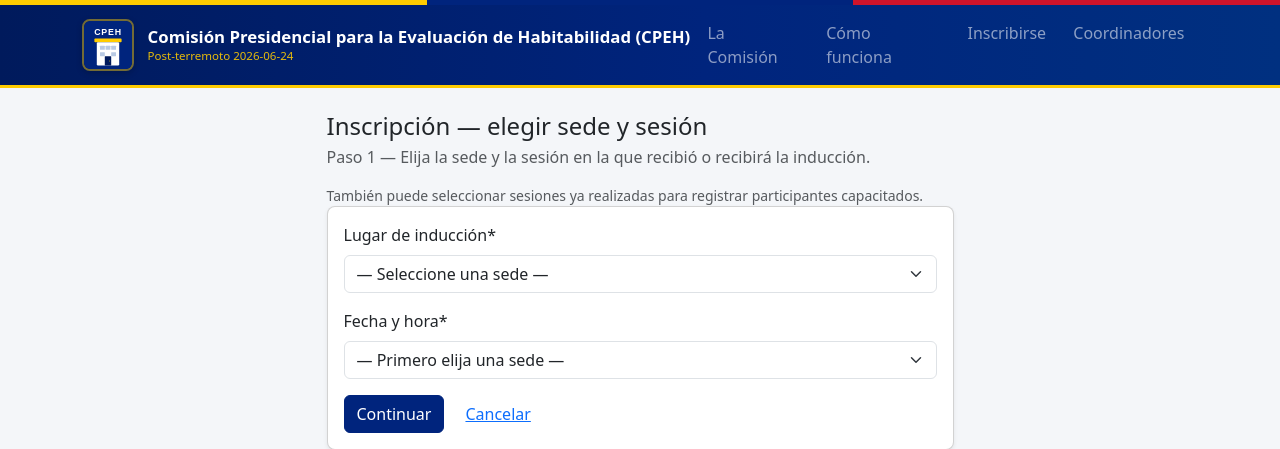
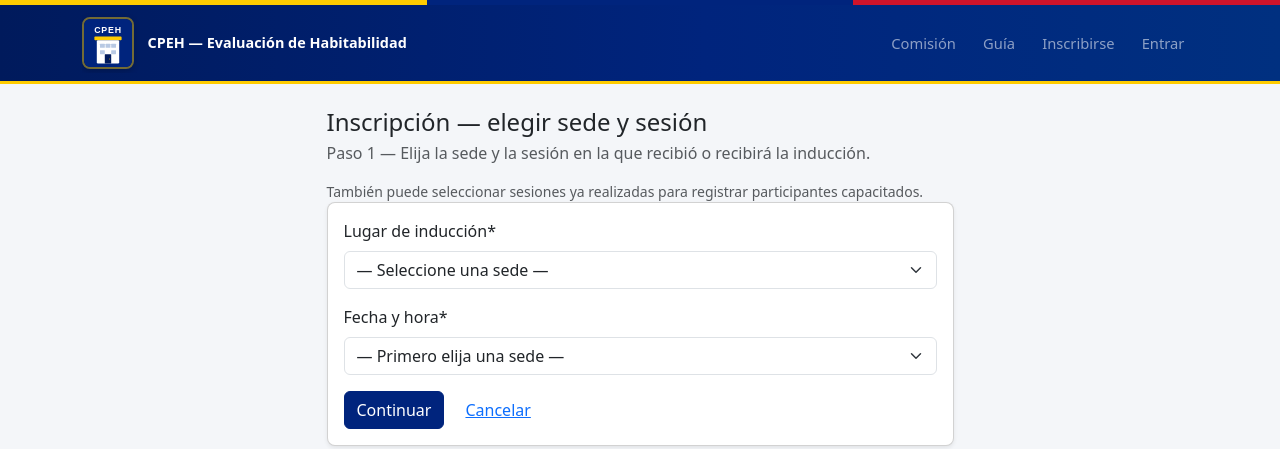
Before and after one commit to angelucv/comision-presidencial-habitabilidad, a Django app: page /inscripcion/ in a window 1280 px wide. Shown: the top 449 px of the page. Run offline with Django 5.2, Linux system fonts and the light colour scheme; data comes from the database, SQL or seed files in the repository; some libraries are stand-ins or nearby versions.

Commit message:
Optimizar navbar responsive: evitar superposicion titulo y menu.
Menu hamburguesa hasta XL, titulo compacto en pantallas medianas y textos cortos en enlaces.

Co-authored-by: Cursor <cursoragent@cursor.com>

```diff
--- a/static/css/cpeh.css
+++ b/static/css/cpeh.css
@@ -45,7 +45,7 @@ body {
   padding: 0.5rem 0;
 }
 
-/* Logo + título + menú en una sola fila en móvil */
+/* Logo + título + menú — evitar superposición en anchos intermedios */
 .navbar-cpeh-inner {
   display: flex;
   flex-wrap: wrap;
@@ -63,6 +63,7 @@ body {
   margin-right: 0;
   padding-top: 0.25rem;
   padding-bottom: 0.25rem;
+  overflow: hidden;
 }
 
 .navbar-brand img {
@@ -80,6 +81,7 @@ body {
   line-height: 1.2;
   min-width: 0;
   flex: 1;
+  overflow: hidden;
 }
 
 .brand-title {
@@ -87,9 +89,9 @@ body {
   color: #fff;
 }
 
-.brand-title-full {
+.brand-title-full,
+.brand-title-medium {
   display: none;
-  font-size: clamp(0.85rem, 1.5vw, 1.05rem);
 }
 
 .brand-title-short {
@@ -113,15 +115,16 @@ body {
   line-height: 1.2;
 }
 
+/* Enlaces del menú: versión corta en pantallas medianas */
+.nav-text-full {
+  display: none;
+}
+
+.nav-text-short {
+  display: inline;
+}
+
 @media (min-width: 768px) {
-  .brand-title-full {
-    display: block;
-  }
-
-  .brand-title-short {
-    display: none;
-  }
-
   .brand-subtitle {
     font-size: 0.72rem;
   }
@@ -130,24 +133,85 @@ body {
     height: 52px;
     width: 52px;
   }
-
-  .navbar-cpeh .navbar-brand {
-    max-width: 70%;
-    gap: 0.85rem;
-  }
 }
 
-@media (min-width: 992px) {
+/* Menú hamburguesa hasta XL (1200px) — evita choque título vs enlaces */
+@media (min-width: 1200px) {
   .navbar-cpeh-inner {
     flex-wrap: nowrap;
   }
 
   .navbar-cpeh .navbar-brand {
-    max-width: 62%;
+    flex: 0 1 auto;
+    max-width: min(52%, 36rem);
+    gap: 0.85rem;
+  }
+
+  .navbar-cpeh .navbar-collapse {
+    flex: 0 0 auto;
+  }
+
+  .brand-title-short {
+    display: none;
+  }
+
+  .brand-title-medium {
+    display: block;
+    font-size: clamp(0.9rem, 1.1vw, 1.05rem);
+    white-space: nowrap;
+    overflow: hidden;
+    text-overflow: ellipsis;
+  }
+
+  .brand-subtitle {
+    display: none;
+  }
+
+  .navbar-nav-cpeh .nav-link {
+    padding-left: 0.55rem !important;
+    padding-right: 0.55rem !important;
+    font-size: 0.92rem;
+    white-space: nowrap;
   }
 }
 
-@media (max-width: 767px) {
+@media (min-width: 1400px) {
+  .navbar-cpeh .navbar-brand {
+    max-width: min(58%, 42rem);
+  }
+
+  .brand-title-medium {
+    display: none;
+  }
+
+  .brand-title-full {
+    display: block;
+    font-size: clamp(0.9rem, 1vw, 1.05rem);
+    white-space: nowrap;
+    overflow: hidden;
+    text-overflow: ellipsis;
+  }
+
+  .brand-subtitle {
+    display: block;
+  }
+
+  .nav-text-full {
+    display: inline;
+  }
+
+  .nav-text-short {
+    display: none;
+  }
+
+  .navbar-nav-cpeh .nav-link {
+    padding-left: 0.85rem !important;
+    padding-right: 0.85rem !important;
+    font-size: 1rem;
+  }
+}
+
+@media (max-width: 1199px) {
   .navbar-cpeh .navbar-toggler {
     flex-shrink: 0;
     padding: 0.35rem 0.55rem;
@@ -163,6 +227,14 @@ body {
 
   .navbar-cpeh .nav-link {
     padding: 0.6rem 0 !important;
+  }
+
+  .nav-text-full {
+    display: inline;
+  }
+
+  .nav-text-short {
+    display: none;
   }
 }
 
--- a/templates/base.html
+++ b/templates/base.html
@@ -15,12 +15,13 @@
     <span class="ve-azul"></span>
     <span class="ve-rojo"></span>
   </div>
-  <nav class="navbar navbar-expand-lg navbar-dark navbar-cpeh">
-    <div class="container navbar-cpeh-inner">
+  <nav class="navbar navbar-expand-xl navbar-dark navbar-cpeh">
+    <div class="container-fluid container-xl navbar-cpeh-inner">
       <a class="navbar-brand" href="{% url 'core:home' %}">
         <img src="{% static 'img/logo-cpeh.svg' %}" alt="CPEH" width="48" height="48">
         <span class="brand-tagline">
           <span class="brand-title brand-title-full">{{ CPEH_NOMBRE_COMISION }} (CPEH)</span>
+          <span class="brand-title brand-title-medium">CPEH — Evaluación de Habitabilidad</span>
           <span class="brand-title brand-title-short">
             Comisión Presidencial<br>
             <span class="brand-accent">Evaluación de Habitabilidad (CPEH)</span>
@@ -33,10 +34,20 @@
         <span class="navbar-toggler-icon"></span>
       </button>
       <div class="collapse navbar-collapse" id="navMain">
-        <ul class="navbar-nav ms-auto">
-          <li class="nav-item"><a class="nav-link" href="{% url 'core:comision' %}">La Comisión</a></li>
-          <li class="nav-item"><a class="nav-link" href="{% url 'core:como_funciona' %}">Cómo funciona</a></li>
-          <li class="nav-item"><a class="nav-link" href="{% url 'capacitacion_public:paso1' %}">Inscribirse</a></li>
+        <ul class="navbar-nav ms-auto navbar-nav-cpeh">
+          <li class="nav-item">
+            <a class="nav-link" href="{% url 'core:comision' %}">
+              <span class="nav-text-full">La Comisión</span><span class="nav-text-short">Comisión</span>
+            </a>
+          </li>
+          <li class="nav-item">
+            <a class="nav-link" href="{% url 'core:como_funciona' %}">
+              <span class="nav-text-full">Cómo funciona</span><span class="nav-text-short">Guía</span>
+            </a>
+          </li>
+          <li class="nav-item">
+            <a class="nav-link" href="{% url 'capacitacion_public:paso1' %}">Inscribirse</a>
+          </li>
           {% if user.is_staff %}
           <li class="nav-item"><a class="nav-link" href="{% url 'capacitacion:panel_inicio' %}">Panel</a></li>
           {% elif user.is_authenticated %}
@@ -46,7 +57,9 @@
             {% if user.is_authenticated %}
               <a class="nav-link" href="{% url 'cuentas:logout' %}">Salir</a>
             {% else %}
-              <a class="nav-link" href="{% url 'cuentas:login' %}">Coordinadores</a>
+              <a class="nav-link" href="{% url 'cuentas:login' %}">
+                <span class="nav-text-full">Coordinadores</span><span class="nav-text-short">Entrar</span>
+              </a>
             {% endif %}
           </li>
         </ul>
```
